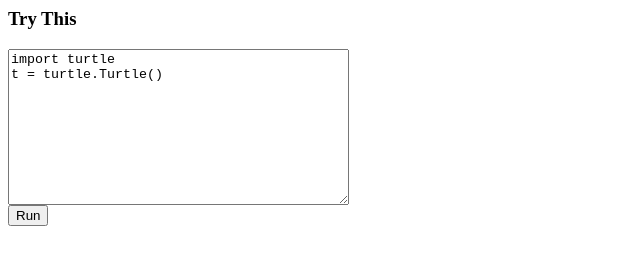
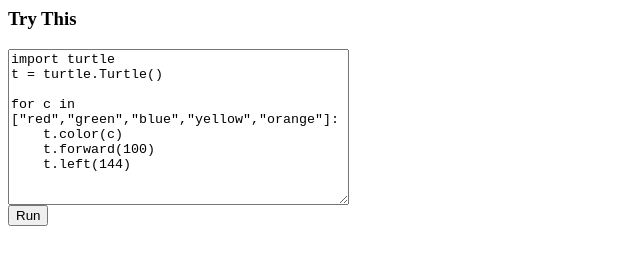
Before and after one commit to tylerbrown1857/Week-Eight-Assignment, a plain HTML site: page index.html in a window 1280 px wide. Shown: the whole page, without its empty margins (0-640 px from the left). Drawn offline with nearby package versions, Linux system fonts and the light colour scheme.

Commit message:
Fixed Turtle default

```diff
--- a/index.html
+++ b/index.html
@@ -50,6 +50,10 @@ function runit() {
 import turtle
 t = turtle.Turtle()
 
+for c in ["red","green","blue","yellow","orange"]:
+    t.color(c)
+    t.forward(100)
+    t.left(144)
 
 </textarea><br />
 <button type="button" onclick="runit()">Run</button>
```
